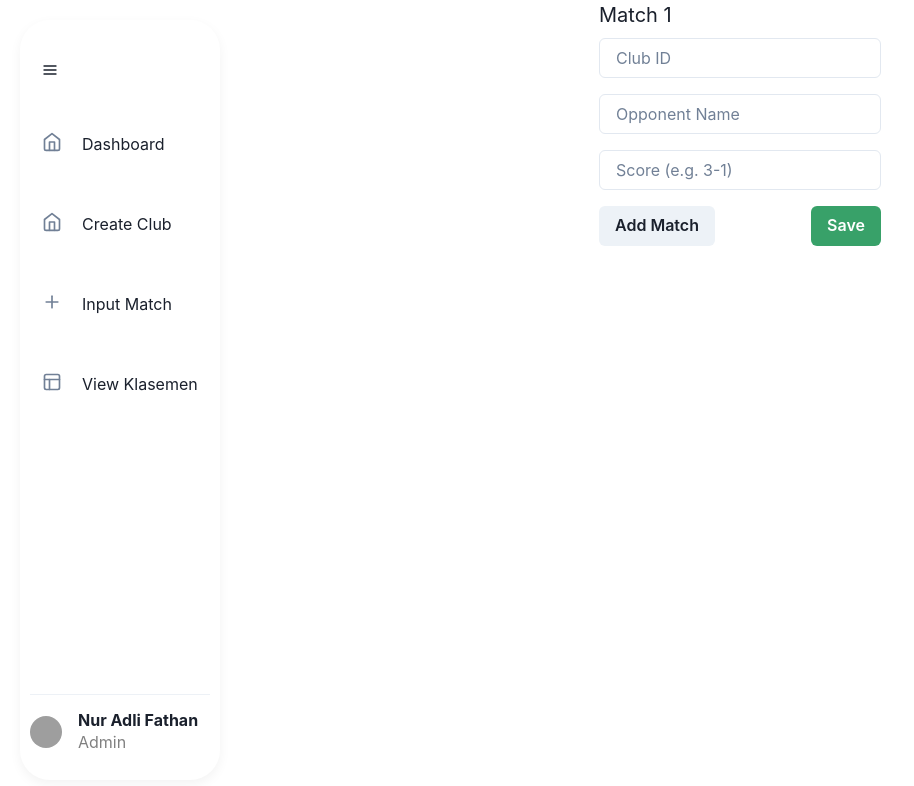
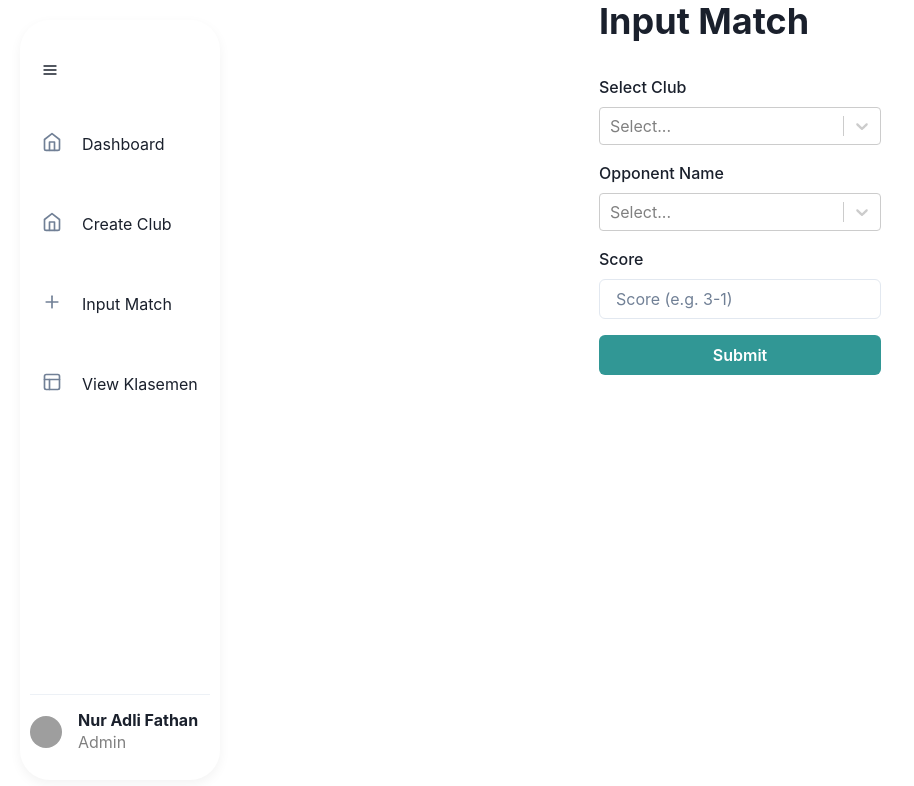
Before and after one commit to nuradlifathan/klasemen-website, a React (Create React App) app in the folder apps/client/: page /input-match in a window 1280 px wide. Shown: the top 786 px of the page, without its empty margins (0-914 px from the left). Built offline with nearby package versions, Linux system fonts and the light colour scheme; no server answers; grey boxes are pictures that could not be loaded.

Commit message:
FEAT: input score done

```diff
--- a/apps/client/src/components/InputScore.jsx
+++ b/apps/client/src/components/InputScore.jsx
@@ -1,97 +1,165 @@
-import React, { useState } from "react"
+import { useEffect, useState } from "react"
+import { Formik, Form, Field } from "formik"
+import * as Yup from "yup"
+import Select from "react-select"
 import {
-  Box,
+  Button,
+  FormControl,
+  FormErrorMessage,
+  FormLabel,
+  Heading,
   Input,
-  Button,
-  Stack,
-  Flex,
-  Text,
-  Spinner,
   useToast,
+  VStack,
 } from "@chakra-ui/react"
 import { API } from "../api"
 
+const InputScoreSchema = Yup.object().shape({
+  ClubId: Yup.string().required("Club ID is required"),
+  opponent_name: Yup.string().required("Opponent name is required"),
+  score: Yup.string().required("Score is required"),
+})
+
 const InputScoreForm = () => {
-  const [matches, setMatches] = useState([
-    { ClubId: "", opponent_name: "", score: "" },
-  ])
   const [isLoading, setIsLoading] = useState(false)
+  const [errorMessage, setErrorMessage] = useState(null)
+  const [teams, setTeams] = useState([])
+
   const toast = useToast()
 
-  const handleMatchChange = (index, key, value) => {
-    const updatedMatches = [...matches]
-    updatedMatches[index][key] = value
-    setMatches(updatedMatches)
-  }
-
-  const addMatch = () => {
-    setMatches([...matches, { ClubId: "", opponent_name: "", score: "" }])
-  }
-
-  const handleSaveClick = async () => {
+  const handleSubmit = async (values, actions) => {
     setIsLoading(true)
+    setErrorMessage(null)
 
     try {
-      await API.post("/klub/klasemen", { matches })
-      setMatches([{ ClubId: "", opponent_name: "", score: "" }])
+      await API.post("/klub/input-score", values)
+      actions.resetForm()
+
       toast({
-        title: "Successfully Create Match",
+        title: "Score has been inputted successfully!",
         status: "success",
       })
     } catch (error) {
-      toast({ title: "Network Error", status: "error" })
-      console.error(error)
+      toast({
+        title: "Network Error",
+        description: setErrorMessage(
+          error.response?.data?.message ??
+            "An error occurred while inputting the score"
+        ),
+        status: "error",
+      })
     } finally {
       setIsLoading(false)
     }
   }
 
-  const isSaveDisabled = matches.some(
-    (match) =>
-      !match.ClubId || !match.opponent_name || !match.score || isLoading
-  )
+  const fetchTeam = async () => {
+    try {
+      const res = await API.get("/klub")
+      setTeams(res.data)
+    } catch (err) {
+      console.error(err)
+    }
+  }
+
+  const optionTeams = teams.map((val) => {
+    return { value: val.id, label: val.team }
+  })
+
+  useEffect(() => {
+    fetchTeam()
+  }, [])
 
   return (
-    <Box>
-      {matches.map((match, index) => (
-        <Box key={index} mt={index > 0 ? 4 : 0}>
-          <Text fontSize="xl">Match {index + 1}</Text>
-          <Stack spacing={4} mt={2}>
-            <Input
-              placeholder="Club ID"
-              value={match.ClubId}
-              onChange={(e) =>
-                handleMatchChange(index, "ClubId", e.target.value)
+    <Formik
+      initialValues={{ ClubId: "", opponent_name: "", score: "" }}
+      onSubmit={handleSubmit}
+      validationSchema={InputScoreSchema}
+    >
+      {(props) => (
+        <Form>
+          <VStack spacing={4} align="stretch">
+            <Heading as="h1" mb="1rem">
+              Input Match
+            </Heading>
+            <Field name="ClubId">
+              {({ field, form }) => (
+                <FormControl
+                  isInvalid={form.errors.ClubId && form.touched.ClubId}
+                >
+                  <FormLabel htmlFor="ClubId">Select Club</FormLabel>
+
+                  <Select
+                    id="ClubId"
+                    name={field.name}
+                    options={optionTeams}
+                    value={optionTeams.find(
+                      (option) => option.value === field.value
+                    )}
+                    onChange={(option) =>
+                      props.setFieldValue(field.name, option.value)
                     }
                   />
-            <Input
-              placeholder="Opponent Name"
-              value={match.opponent_name}
-              onChange={(e) =>
-                handleMatchChange(index, "opponent_name", e.target.value)
+                  <FormErrorMessage>{form.errors.ClubId}</FormErrorMessage>
+                </FormControl>
+              )}
+            </Field>
+            <Field name="opponent_name">
+              {({ field, form }) => (
+                <FormControl
+                  isInvalid={
+                    form.errors.opponent_name && form.touched.opponent_name
+                  }
+                >
+                  <FormLabel htmlFor="opponent_name">Opponent Name</FormLabel>
+                  <Select
+                    id="opponent_name"
+                    name={field.name}
+                    options={optionTeams}
+                    value={optionTeams.find(
+                      (option) => option.value === field.label
+                    )}
+                    onChange={(option) =>
+                      props.setFieldValue(field.name, option.label)
                     }
                   />
-            <Input
-              placeholder="Score (e.g. 3-1)"
-              value={match.score}
-              onChange={(e) =>
-                handleMatchChange(index, "score", e.target.value)
-              }
-            />
-          </Stack>
-        </Box>
-      ))}
-      <Flex justify="space-between" alignItems="center" mt={4}>
-        <Button onClick={addMatch}>Add Match</Button>
+
+                  <FormErrorMessage>
+                    {form.errors.opponent_name}
+                  </FormErrorMessage>
+                </FormControl>
+              )}
+            </Field>
+            <Field name="score">
+              {({ field, form }) => (
+                <FormControl
+                  isInvalid={form.errors.score && form.touched.score}
+                >
+                  <FormLabel htmlFor="score">Score</FormLabel>
+                  <Input {...field} id="score" placeholder="Score (e.g. 3-1)" />
+                  <FormErrorMessage>{form.errors.score}</FormErrorMessage>
+                </FormControl>
+              )}
+            </Field>
+
             <Button
-          colorScheme="green"
-          onClick={handleSaveClick}
-          disabled={isSaveDisabled}
+              type="submit"
+              isLoading={isLoading}
+              disabled={!props.isValid || isLoading}
+              colorScheme="teal"
             >
-          {isLoading ? <Spinner size="sm" /> : "Save"}
+              Submit
             </Button>
-      </Flex>
-    </Box>
+
+            {errorMessage && (
+              <FormControl isInvalid={true}>
+                <FormErrorMessage>{errorMessage}</FormErrorMessage>
+              </FormControl>
+            )}
+          </VStack>
+        </Form>
+      )}
+    </Formik>
   )
 }
 
```
Lines whose indentation alone changed are shown as unchanged.
